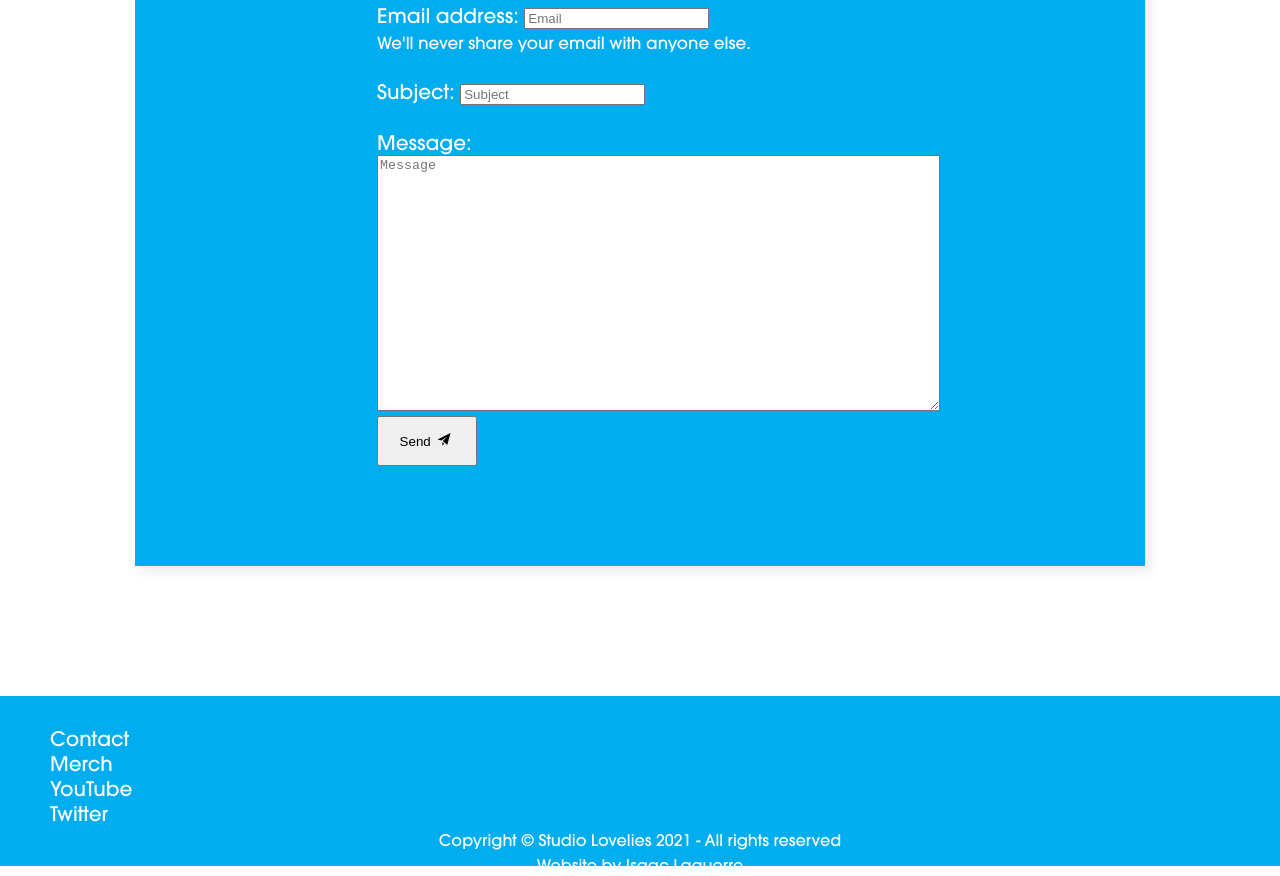
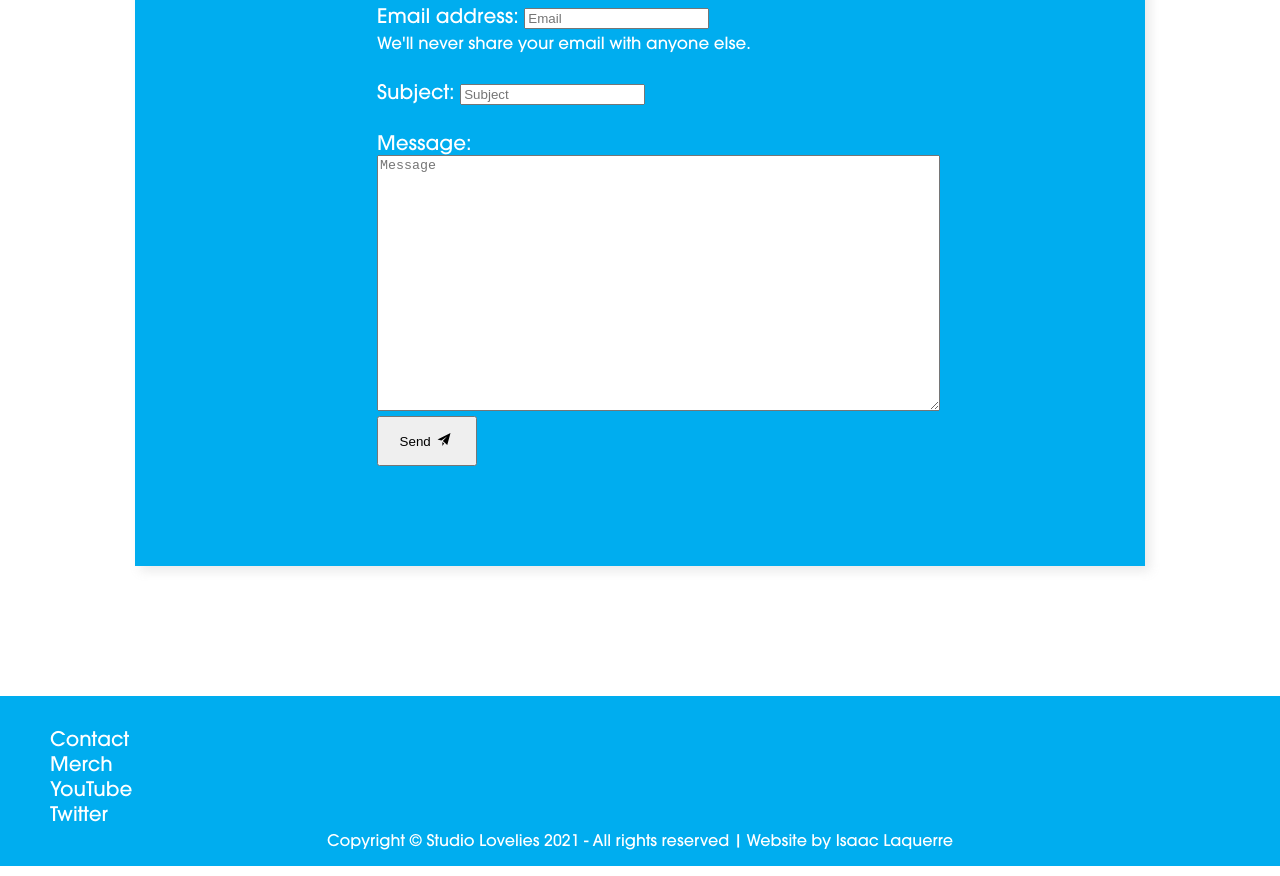
Before and after one commit to Zewatara/StudioLoveliesWebsite, a website: page public/views/contact.html in a window 1280 px wide. Shown: the part 713-1589 px from the top of the page. Drawn offline with Linux system fonts and the light colour scheme; files that its build step writes are made by us from their sources; files whose address does not match are found by name.

Commit message:
Update contact.html

```diff
--- a/public/views/contact.html
+++ b/public/views/contact.html
@@ -100,7 +100,7 @@
             <li><a href="https://www.youtube.com/channel/UC4NFhIl0Q6wacaIpujy1p7Q" target="_blank">YouTube</a></li>
             <li><a href="https://twitter.com/studiolovelies" target="_blank">Twitter</a></li>
         </ul>
-        <div class="center copyright"><span>Copyright © Studio Lovelies 2021 - All rights reserved<br />Website by Isaac Laquerre</span></div>
+        <div class="center copyright"><span>Copyright © Studio Lovelies 2021 - All rights reserved | Website by Isaac Laquerre</span></div>
     </div>
 
 </body>
```
